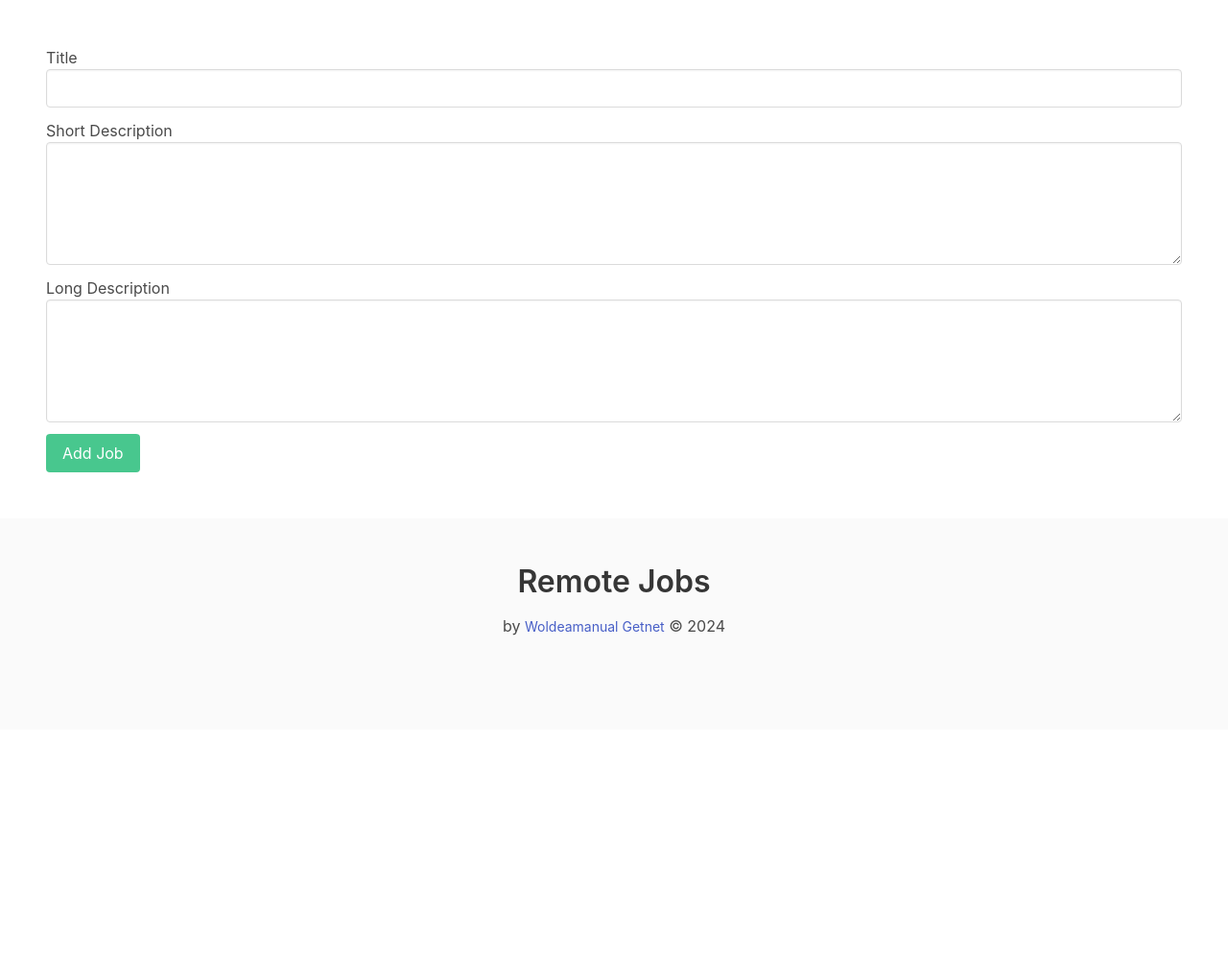
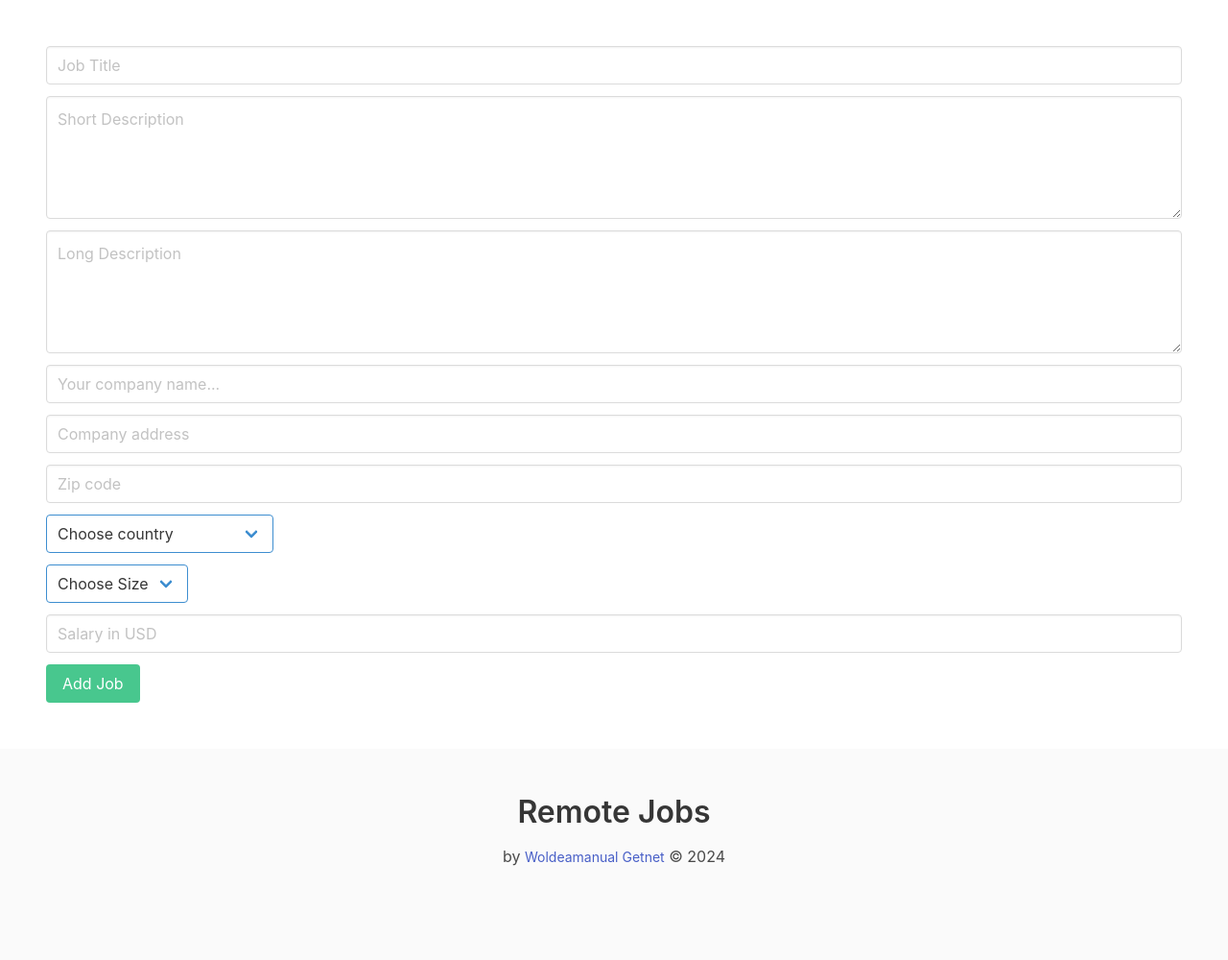
Before and after one commit to Oaksas/remotejobs, a Django app: page /jobs/add/ in a window 1280 px wide. Shown: the part 56-1056 px from the top of the page at 96% size. Before the commit the page ends 718 px from the top, so only its background shows below. Run offline with Django 5.2, Linux system fonts and the light colour scheme; the visitor is signed in with stand-in values (Sample User, id 1); data that the repository does not hold is empty; some libraries are stand-ins or nearby versions.

Commit message:
Add additiona fields && page not found

```diff
--- a/apps/job/forms.py
+++ b/apps/job/forms.py
@@ -5,7 +5,8 @@ from .models import Job, Application
 class AddJobForm(forms.ModelForm):
     class Meta:
         model = Job
-        exclude = ['created_at', 'updated_at', 'created_by']
+        exclude = ['created_at', 'updated_at', 'created_by', 'company_name',
+                   'company_address', 'company_zipcode', 'company_country', 'company_size', 'salary']
 
 
 class ApplicationForm(forms.ModelForm):
--- a/apps/job/models.py
+++ b/apps/job/models.py
@@ -4,9 +4,29 @@ from django.contrib.auth.models import User
 
 
 class Job(models.Model):
+    SIZE_1_TO_10 = 'size_1-10'
+    SIZE_11_TO_50 = 'size_11-50'
+    SIZE_51_TO_200 = 'size_51-200'
+    SIZE_201_TO_500 = 'size_201-500'
+
+    CHOISE_SIZE = (
+        (SIZE_1_TO_10, '1-10'),
+        (SIZE_11_TO_50, '11-50'),
+        (SIZE_51_TO_200, '51-200'),
+        (SIZE_201_TO_500, '201-500'),
+    )
+
     title = models.CharField(max_length=100)
     short_description = models.TextField()
     long_description = models.TextField(blank=True, null=True)
+
+    company_name = models.CharField(max_length=100)
+    company_address = models.CharField(max_length=100, blank=True, null=True)
+    company_zipcode = models.CharField(max_length=100, blank=True, null=True)
+    company_country = models.CharField(max_length=100, blank=True, null=True)
+    company_size = models.CharField(
+        max_length=20, choices=CHOISE_SIZE, blank=True, null=True, default=SIZE_1_TO_10)
+    salary = models.IntegerField(null=True)
 
     created_at = models.DateTimeField(auto_now_add=True)
     updated_at = models.DateTimeField(auto_now=True)
--- /dev/null
+++ b/apps/job/utilities.py
@@ -0,0 +1,24 @@
+countries = [
+    "Afghanistan", "Albania", "Algeria", "Andorra", "Angola", "Antigua and Barbuda", "Argentina", "Armenia",
+    "Australia", "Austria", "Azerbaijan", "Bahamas", "Bahrain", "Bangladesh", "Barbados", "Belarus", "Belgium",
+    "Belize", "Benin", "Bhutan", "Bolivia", "Bosnia and Herzegovina", "Botswana", "Brazil", "Brunei Darussalam",
+    "Bulgaria", "Burkina Faso", "Burundi", "Cambodia", "Cameroon", "Canada", "Cape Verde", "Central African Republic",
+    "Chad", "Chile", "China", "Colombia", "Comoros", "Congo", "Costa Rica", "Cote d'Ivoire", "Croatia", "Cuba",
+    "Cyprus", "Czech Republic", "Denmark", "Djibouti", "Dominica", "Dominican Republic", "Ecuador", "Egypt",
+    "El Salvador", "Equatorial Guinea", "Eritrea", "Estonia", "Ethiopia", "Fiji", "Finland", "France", "Gabon",
+    "Gambia", "Georgia", "Germany", "Ghana", "Greece", "Grenada", "Guatemala", "Guinea", "Guinea-Bissau", "Guyana",
+    "Haiti", "Honduras", "Hungary", "Iceland", "India", "Indonesia", "Iran", "Iraq", "Ireland", "Israel", "Italy",
+    "Jamaica", "Japan", "Jordan", "Kazakhstan", "Kenya", "Kiribati", "Kuwait", "Kyrgyzstan", "Laos", "Latvia",
+    "Lebanon", "Lesotho", "Liberia", "Libya", "Liechtenstein", "Lithuania", "Luxembourg", "Macedonia", "Madagascar",
+    "Malawi", "Malaysia", "Maldives", "Mali", "Malta", "Marshall Islands", "Mauritania", "Mauritius", "Mexico",
+    "Micronesia", "Moldova", "Monaco", "Mongolia", "Montenegro", "Morocco", "Mozambique", "Myanmar", "Namibia",
+    "Nauru", "Nepal", "Netherlands", "New Zealand", "Nicaragua", "Niger", "Nigeria", "North Korea", "Norway",
+    "Oman", "Pakistan", "Palau", "Panama", "Papua New Guinea", "Paraguay", "Peru", "Philippines", "Poland",
+    "Portugal", "Qatar", "Romania", "Russia", "Rwanda", "Saint Kitts and Nevis", "Saint Lucia", "Saint Vincent",
+    "Samoa", "San Marino", "Sao Tome and Principe", "Saudi Arabia", "Senegal", "Serbia", "Seychelles", "Sierra Leone",
+    "Singapore", "Slovakia", "Slovenia", "Solomon Islands", "Somalia", "South Africa", "South Korea", "Spain",
+    "Sri Lanka", "Sudan", "Suriname", "Swaziland", "Sweden", "Switzerland", "Syria", "Taiwan", "Tajikistan",
+    "Tanzania", "Thailand", "Timor-Leste", "Togo", "Tonga", "Trinidad and Tobago", "Tunisia", "Turkey",
+    "Turkmenistan", "Tuvalu", "Uganda", "Ukraine", "United Arab Emirates", "United Kingdom", "United States",
+    "Uruguay", "Uzbekistan", "Vanuatu", "Vatican City", "Venezuela", "Vietnam", "Yemen", "Zambia", "Zimbabwe"
+]
--- a/apps/job/views.py
+++ b/apps/job/views.py
@@ -10,6 +10,7 @@ from .forms import AddJobForm, ApplicationForm
 from django.urls import reverse_lazy
 from django.views.generic.edit import CreateView
 from django.views.generic import DetailView, FormView
+from .utilities import countries
 
 
 # Create your views here.
@@ -22,6 +23,7 @@ def job_detail(request, job_id):
 
 @method_decorator(login_required, name='dispatch')
 class AddJobView(CreateView):
+
     model = Job
     form_class = AddJobForm
     template_name = 'job/add_job.html'
@@ -30,6 +32,13 @@ class AddJobView(CreateView):
     def form_valid(self, form):
         form.instance.created_by = self.request.user
         return super().form_valid(form)
+
+    def get_context_data(self, **kwargs):
+        context = super().get_context_data(**kwargs)
+
+        context['countries'] = countries
+
+        return context
 
 
 @method_decorator(login_required, name='dispatch')
--- a/templates/core/base.html
+++ b/templates/core/base.html
@@ -8,6 +8,8 @@
     <title>Remote Jobs</title>
     <link rel="stylesheet" href="https://cdn.jsdelivr.net/npm/bulma@0.9.0/css/bulma.min.css">
     <link rel="stylesheet" href="{% static 'main.css' %}">
+    <link rel="stylesheet" type="text/css" href="css/msdropdown/flags.css" />
+
 </head>
 
 <body>
@@ -67,6 +69,8 @@
     <script type="module" src="https://unpkg.com/ionicons@7.1.0/dist/ionicons/ionicons.esm.js"></script>
     <script nomodule src="https://unpkg.com/ionicons@7.1.0/dist/ionicons/ionicons.js"></script>
 
+
+
 </body>
 
 </html>
--- a/templates/job/add_job.html
+++ b/templates/job/add_job.html
@@ -4,32 +4,102 @@
 <form action="" method="post">
     {% csrf_token %}
     {% if form.errors %}
-    {% for error in form.errors %}
     <div class="notification is-danger">
-        {{ error }}
+        <ul>
+            {% for field, error_list in form.errors.items %}
+            {% for error in error_list %}
+            <li>{{ field }}: {{ error }}</li>
+            {% endfor %}
+            {% endfor %}
+        </ul>
     </div>
-    {% endfor %}
     {% endif %}
 
     <div class="field">
-        <label>Title</label>
+        <!-- <label>Title</label> -->
         <div class="control">
-            <input class="input" type="text" name="title" id="id_title">
+            <input class="input" type="text" name="title" id="id_title" placeholder="Job Title">
         </div>
     </div>
 
     <div class="field">
-        <label>Short Description</label>
+        <!-- <label>Short Description</label> -->
         <div class="control">
-            <textarea class="textarea" name="short_description" id="id_short_description"></textarea>
+            <textarea class="textarea" name="short_description" id="id_short_description"
+                placeholder="Short Description"></textarea>
         </div>
     </div>
 
 
     <div class="field">
-        <label>Long Description</label>
+        <!-- <label>Long Description</label> -->
         <div class="control">
-            <textarea class="textarea" name="long_description" id="id_long_description"></textarea>
+            <textarea class="textarea" name="long_description" id="id_long_description"
+                placeholder="Long Description"></textarea>
+        </div>
+    </div>
+
+
+    <div class="field">
+        <!-- <label>Company Name</label> -->
+        <div class="control">
+            <input class="input" type="text" name="company_name" id="id_company_name"
+                placeholder="Your company name...">
+        </div>
+    </div>
+
+    <div class="field">
+        <!-- <label>Company Address</label> -->
+        <div class="control">
+            <input class="input" type="text" name="company_address" id="id_company_address"
+                placeholder="Company address">
+        </div>
+    </div>
+
+
+    <div class="field">
+        <!-- <label>Zip Code</label> -->
+        <div class="control">
+            <input class="input" type="text" name="company_zip_code" id="id_company_zip_code" placeholder="Zip code">
+        </div>
+    </div>
+
+    <div class="field">
+        <div class="control">
+            <div class="select is-info">
+                <select name="company_country" id="id_company_country">
+                    <option value="">Choose country</option>
+                    {% for country in countries %}
+                    <option value="{{ country }}">{{ country }}</option>
+                    {% endfor %}
+                </select>
+
+            </div>
+        </div>
+
+    </div>
+
+
+
+    <div class="field">
+        <div class="control">
+            <div class=" select is-info">
+                <select name="company_size" id="id_company_size">
+                    <option value="">Choose Size</option>
+                    <option value="size_1-10">1-10</option>
+                    <option value="size_11-50">10-50</option>
+                    <option value="size_51-200">50-100</option>
+                    <option value="size_201-500">100-500</option>
+                </select>
+
+            </div>
+        </div>
+
+    </div>
+    <div class="field">
+        <div class="control">
+            <input class="input" type="text" name="salary" id="id_salary" placeholder="Salary in USD"
+                placeholder="Salary">
         </div>
     </div>
 
```
Also changed, not shown: 1 other file.
